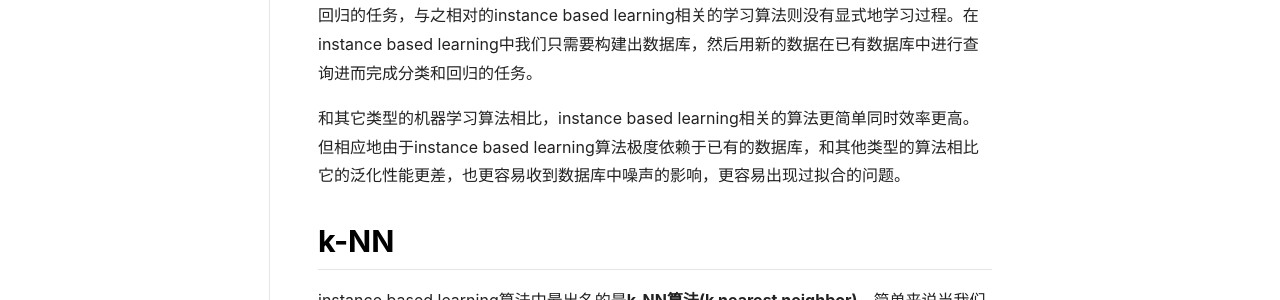
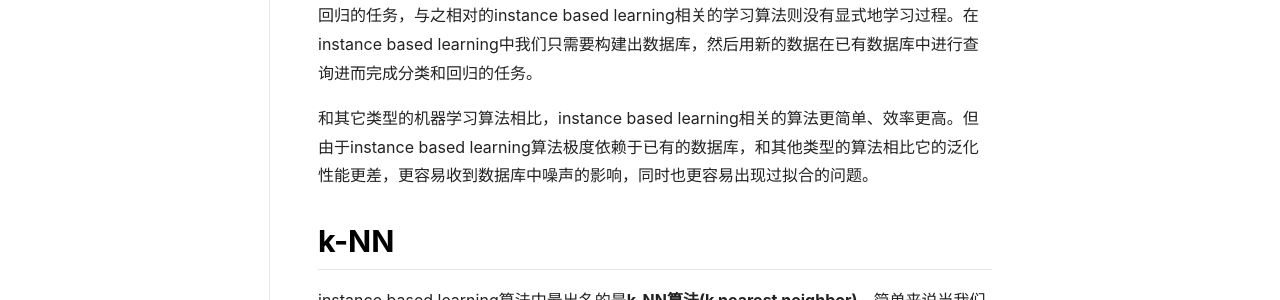
Before and after one commit to peng00bo00/peng00bo00_previous_blog, a Jekyll site: the page built from _posts/2021-09-06-OMSCS-ML-NOTES-04.md, in a window 1280 px wide. Shown: the part 500-800 px from the top of the page. Built offline with Jekyll 4.4.1, drawn with Linux system fonts in a browser that asks for light colours; nearby versions of some CDN libraries; formulas are drawn with MathJax 3.

Commit message:
Update 2021-09-06-OMSCS-ML-NOTES-04.md

```diff
--- a/_posts/2021-09-06-OMSCS-ML-NOTES-04.md
+++ b/_posts/2021-09-06-OMSCS-ML-NOTES-04.md
@@ -16,7 +16,7 @@ sidebar:
 
 之前在课程中介绍的各种机器学习算法都是需要通过数据学习到一个模型(函数)来完成分类或是回归的任务，与之相对的instance based learning相关的学习算法则没有显式地学习过程。在instance based learning中我们只需要构建出数据库，然后用新的数据在已有数据库中进行查询进而完成分类和回归的任务。
 
-和其它类型的机器学习算法相比，instance based learning相关的算法更简单同时效率更高。但相应地由于instance based learning算法极度依赖于已有的数据库，和其他类型的算法相比它的泛化性能更差，也更容易收到数据库中噪声的影响，更容易出现过拟合的问题。
+和其它类型的机器学习算法相比，instance based learning相关的算法更简单、效率更高。但由于instance based learning算法极度依赖于已有的数据库，和其他类型的算法相比它的泛化性能更差，更容易收到数据库中噪声的影响，同时也更容易出现过拟合的问题。
 
 ## k-NN
 
```
